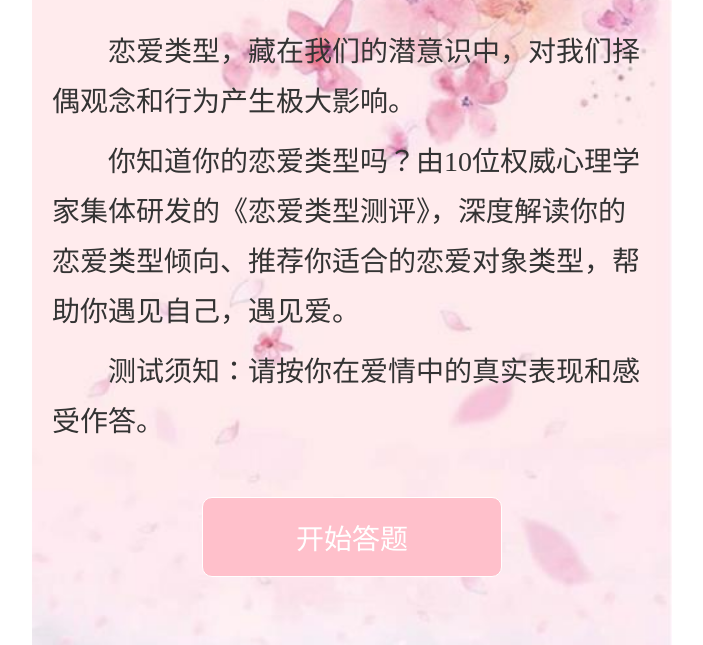
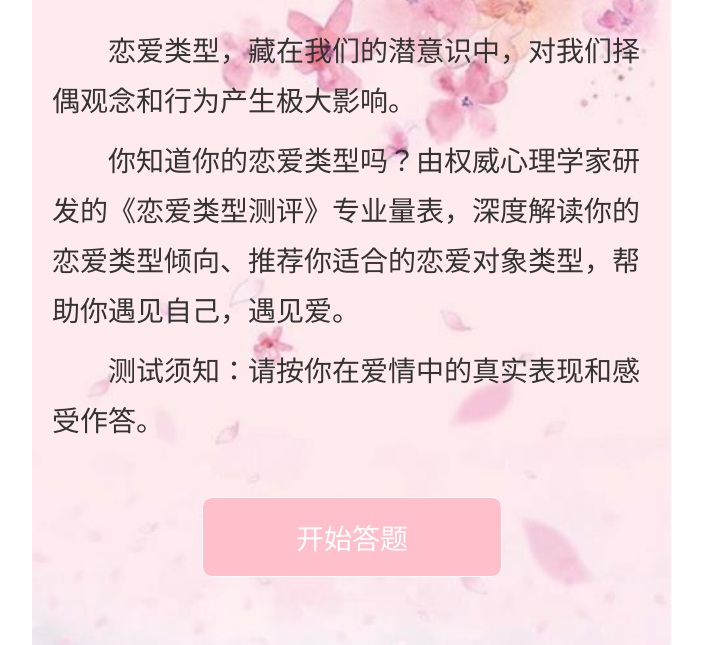
Before and after one commit to fanerger/lovetest, a plain HTML site: page index.html in a window 1280 px wide. Shown: the part 155-800 px from the top of the page, without its empty margins (288-991 px from the left). Drawn offline with Linux system fonts and the light colour scheme.

Commit message:
Update index.html

```diff
--- a/index.html
+++ b/index.html
@@ -22,7 +22,7 @@
     <div class="page1" id="app">
       <h3 class="title">恋爱类型测评</h3>
       <p class="p" v-if="!start">恋爱类型，藏在我们的潜意识中，对我们择偶观念和行为产生极大影响。</p>
-      <p class="p" v-if="!start">你知道你的恋爱类型吗？由10位权威心理学家集体研发的《恋爱类型测评》，深度解读你的恋爱类型倾向、推荐你适合的恋爱对象类型，帮助你遇见自己，遇见爱。</p>
+      <p class="p" v-if="!start">你知道你的恋爱类型吗？由权威心理学家研发的《恋爱类型测评》专业量表，深度解读你的恋爱类型倾向、推荐你适合的恋爱对象类型，帮助你遇见自己，遇见爱。</p>
       <p class="p border-p" v-if="!start">测试须知：请按你在爱情中的真实表现和感受作答。</p>
       <button type="button" class="btn" name="button" @click="start=true" v-if="!start">开始答题</button>
       <div class="slide-wrap" v-if="start">
```
